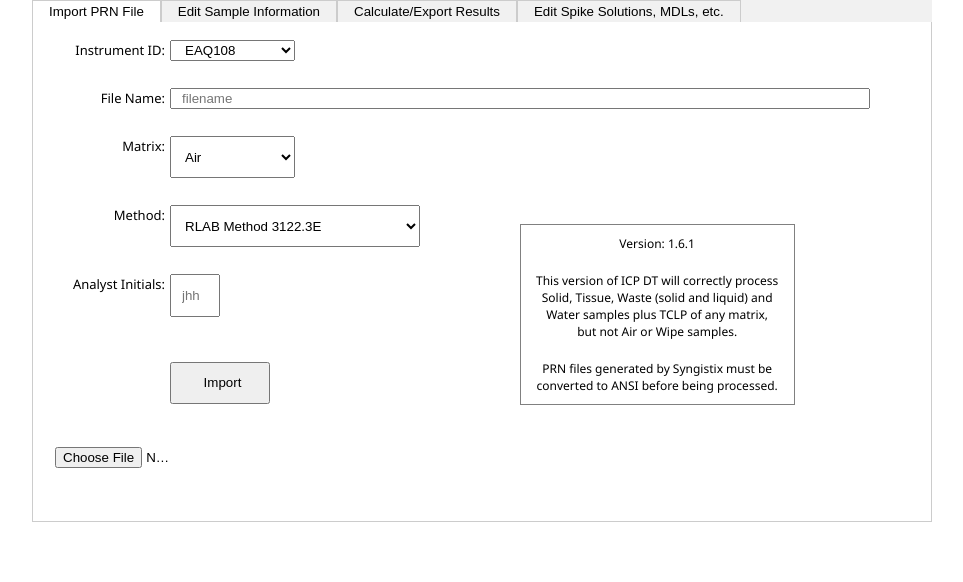
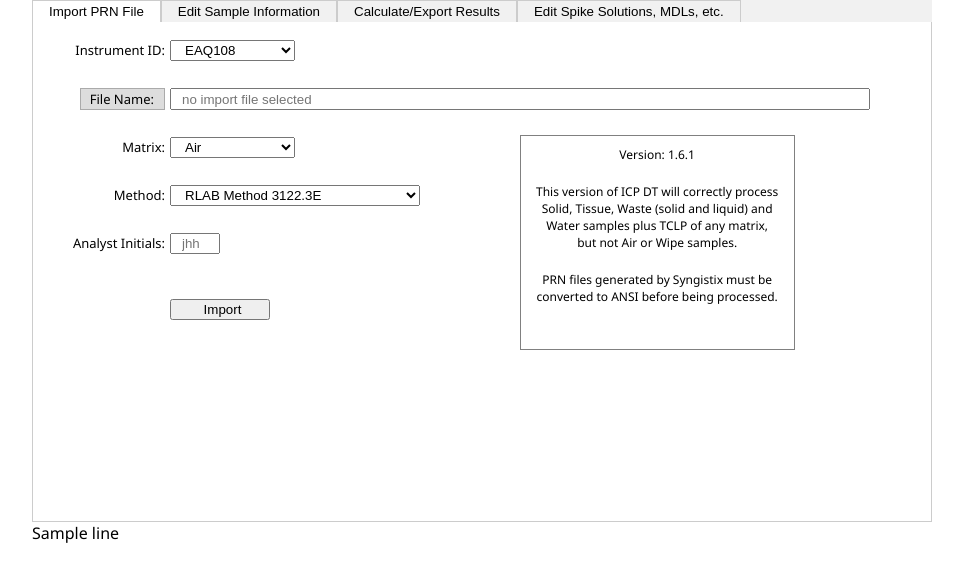
Before and after one commit to joelhealy/icpdt, a Flask app: template app/templates/icpdt.html in a window 1280 px wide. Shown: the part 22-604 px from the top of the page, without its empty margins (158-1121 px from the left). Run offline with Flask 2, Linux system fonts and the light colour scheme; the template is opened without the code that fills it: most values are stand-ins (such as "Sample title", 1, 10 or a date in 2020); one stand-in notice (Sample message) is shown.

Commit message:
Initial mockup

```diff
--- a/app/__init__.py
+++ b/app/__init__.py
@@ -4,5 +4,6 @@
 
 app = Flask(__name__)
 app.config['UPLOAD_FOLDER'] = UPLOAD_FOLDER
+app.secret_key = b'\xaf\xec\\\xb6\xab\xbf\x9d\xc8an\x03\x04\x19q\x9d\nn\xf2\x91\x12,@\xa3\xed'
 
 from app import routes
--- a/app/routes.py
+++ b/app/routes.py
@@ -1,6 +1,6 @@
 import os
 from app import app
-from flask import render_template, url_for, request, redirect, send_from_directory
+from flask import render_template, url_for, request, redirect, send_from_directory, flash, session
 from werkzeug.utils import secure_filename
 
 ALLOWED_EXTENSIONS = set(['txt', 'prn', 'pdf'])
@@ -16,49 +16,74 @@
     if request.method == 'POST':
         # check if the post request has the file part
         if 'file' not in request.files:
-            flash('No file part')
-            return redirect(request.url)
+            flash('No import file selected', 'import-tab')
+            return render_template('icpdt.html', tab_button='import-tab-button')
         file = request.files['file']
         # if user does not select file, browser also
         # submit a empty part without filename
         if file.filename == '':
-            flash('No selected file')
-            return redirect(request.url)
+            flash('No import file selected', 'import-tab')
+            return render_template('icpdt.html', tab_button='import-tab-button')
         if file and allowed_file(file.filename):
             filename = secure_filename(file.filename)
             file.save(os.path.join(app.config['UPLOAD_FOLDER'], filename))
-            return redirect(url_for('uploaded_file',
-                                    filename=filename))
-    return render_template('icpdt.html')
+            flash('Import file: ' + file.filename + ' successfully uploaded.', 'edit-tab')
+            sample_info = [
+                { "batch_id": "4429",
+                  "asr_number": 6684,
+                  "sample_number": 21,
+                  "qc_code": '__',
+                  "initial_weight_volume": 1.008,
+                  "diluted_volume": 1,
+                  "solids_ratio": 1.02,
+                  "spike_solution_id": "mock solution id"
+                },
+                { "batch_id": "4430",
+                  "asr_number": 6684,
+                  "sample_number": 21,
+                  "qc_code": '__',
+                  "initial_weight_volume": 1.011,
+                  "diluted_volume": 1,
+                  "solids_ratio": 1.02,
+                  "spike_solution_id": "mock solution id"
+                },
+            ]
+            import_lines = []
+            line_count = 0
+            with open(os.path.join(app.config['UPLOAD_FOLDER'], filename)) as f:
+                for line in f:
+                    mod_line = line
+                    if line_count < 7:
+                        # Strip leading Unicode magic number and Unicode null filler bytes if present
+                        # excluded_chars = dict.fromkeys([0, 254, 255])
+                        # mod_line = mod_line.translate(excluded_chars)
+                        # if first character is " then remove the first two "s
+                        if mod_line[0] == '"':
+                            mod_line = mod_line[1:]
+                            quote_pos = mod_line.find('"')
+                            if quote_pos > -1:
+                                mod_line = mod_line[:quote_pos] + mod_line[quote_pos+1:]
+                        arr = mod_line.strip().split(",")
+                        # if len(arr[0]) > 0:
+                        import_lines.append("%".join(arr))
+                        sample_info_row = {}
+                        sample_info_row["batch_id"] = filename
+                        sample_info_row["asr_number"] = arr[0]
+                        sample_info_row["sample_number"] = arr[1]
+                        sample_info_row["qc_code"] = arr[2]
+                        sample_info_row["initial_weight_volume"] = arr[3]
+                        sample_info_row["diluted_volume"] = arr[4]
+                        sample_info_row["solids_ratio"] = arr[5]
+                        sample_info_row["spike_solution_id"] = 'spike_solution_id'
+                        sample_info.append(sample_info_row)
+                        line_count = line_count + 1
 
+            return render_template('icpdt.html',
+                tab_button='edit-tab-button',
+                sample_info=sample_info,
+                import_lines=import_lines)
 
-@app.route('/tryup', methods=['GET', 'POST'])
-def upload_file():
-    if request.method == 'POST':
-        # check if the post request has the file part
-        if 'file' not in request.files:
-            flash('No file part')
-            return redirect(request.url)
-        file = request.files['file']
-        # if user does not select file, browser also
-        # submit a empty part without filename
-        if file.filename == '':
-            flash('No selected file')
-            return redirect(request.url)
-        if file and allowed_file(file.filename):
-            filename = secure_filename(file.filename)
-            file.save(os.path.join(app.config['UPLOAD_FOLDER'], filename))
-            return redirect(url_for('uploaded_file',
-                                    filename=filename))
-    return '''
-    <!doctype html>
-    <title>Upload new File</title>
-    <h1>Upload new File</h1>
-    <form method="POST" enctype="multipart/form-data">
-      <p><input type="file" name="file">
-         <input type="submit" value="Upload">
-      </form>
-    '''
+    return render_template('icpdt.html', tab_button='import-tab-button')
 
 
 @app.route('/uploads/<filename>')
--- a/app/static/css/styles.css
+++ b/app/static/css/styles.css
@@ -94,9 +94,9 @@
 
 #about-box {
     border: 1px solid gray;
-    margin: 100px 100px;
+    margin: 10px 100px 0px 100px;
     grid-column: 3 / 4;
-    grid-row: 3 / 8;
+    grid-row: 3 / 7;
     width: 275px;
 }
 
@@ -166,3 +166,21 @@
     grid-gap: 100px;
     margin: 15px 0px 0px 0px;
 }
+
+#filename-label {
+    background-color: #ddd;
+    margin-right: 5px;
+    margin-left: 35px;
+    padding-right: 10px;
+    border: 1px solid #aaa;
+}
+
+#import-tab-flash {
+    grid-column: 1 / 4;
+    color: red;
+    margin-left: 50px;
+}
+
+#edit-tab-flash {
+    margin-left: 25px;
+}
--- a/app/static/scripts/myscript.js
+++ b/app/static/scripts/myscript.js
@@ -18,3 +18,27 @@
     document.getElementById(tabName).style.display = "block";
     evt.currentTarget.className += " active";
 }
+
+
+var input = document.querySelector('#file-input');
+
+// Hide the input (type="file") element because we can't control style
+input.style.opacity = 0;
+
+// Update the readonly filename textbox when input(type="file") changes
+input.addEventListener('change', function() {
+    document
+        .getElementById("import-filename")
+        .value = input.files[0].name
+            + " (size: " + returnFileSize(input.files[0].size) + ")";
+});
+
+function returnFileSize(number) {
+    if (number < 1024) {
+        return number + 'bytes';
+    } else if (number > 1024 && number < 1048576) {
+        return (number/1024).toFixed(1) + 'KB';
+    } else if (number > 1048576) {
+        return (number/1048576).toFixed(1) + 'MB';
+    }
+}
--- /dev/null
+++ b/app/templates/base.html
@@ -0,0 +1,21 @@
+<!doctype html>
+<html>
+<head>
+  <title>ICP DT Mockup</title>
+  <link rel="stylesheet" href="{{ url_for('static', filename='css/styles.css') }}"/>
+</head>
+<body>
+{% block body %}{% endblock %}
+{% with messages = get_flashed_messages(with_categories=true) %}
+  {% if messages %}
+    <ul class="flashes">
+    {% for category, message in messages %}
+      {% if category == 'base' %}
+        <li>{{ message }}</li>
+      {% endif %}
+    {% endfor %}
+    </ul>
+  {% endif %}
+{% endwith %}
+</body>
+</html>
--- a/app/templates/icpdt.html
+++ b/app/templates/icpdt.html
@@ -1,10 +1,5 @@
-<!doctype html>
-<html>
-<head>
-  <title>ICP DT Mockup</title>
-  <link rel="stylesheet" href="{{ url_for('static', filename='css/styles.css') }}"/>
-</head>
-<body>
+{% extends "base.html" %}
+{% block body %}
   <div class="page">
     <!-- Header -->
     <div class="header">
@@ -12,10 +7,10 @@
     </div>
     <!-- Tab links -->
     <div class="tab">
-      <button class="tablinks active" onclick="openTab(event, 'import-tab')">Import PRN File</button>
-      <button class="tablinks" onclick="openTab(event, 'edit-tab')">Edit Sample Information</button>
-      <button class="tablinks" onclick="openTab(event, 'calculate-tab')">Calculate/Export Results</button>
-      <button class="tablinks" onclick="openTab(event, 'misc-tab')">Edit Spike Solutions, MDLs, etc.</button>
+      <button id="import-tab-button" class="tablinks active" onclick="openTab(event, 'import-tab')">Import PRN File</button>
+      <button id="edit-tab-button" class="tablinks" onclick="openTab(event, 'edit-tab')">Edit Sample Information</button>
+      <button id="calculate-tab-button" class="tablinks" onclick="openTab(event, 'calculate-tab')">Calculate/Export Results</button>
+      <button id="misc-tab-button" class="tablinks" onclick="openTab(event, 'misc-tab')">Edit Spike Solutions, MDLs, etc.</button>
     </div>
 
     <!-- Tab content -->
@@ -33,8 +28,8 @@
             <option value="EAQ59">EAQ59</option>
           </select>
           <!-- Filename textbox -->
-          <label for="import-filename">File Name:</label>
-          <input id="import-filename" type="text" placeholder="filename" />
+          <label id="filename-label" for="file-input">File Name:</label>
+          <input id="import-filename" type="text" placeholder="no import file selected" readonly/>
           <!-- Matrix dropdownlist -->
           <label for="import-matrix">Matrix:</label>
           <select id="import-matrix">
@@ -67,7 +62,22 @@
             <p>PRN files generated by Syngistix must be
             converted to ANSI before being processed.</p>
           </div>
-          <input type="file" name="file">
+          <div>
+          <input id="file-input" type="file" name="file">
+          </div>
+          <div id="import-tab-flash">
+            {% with messages = get_flashed_messages(with_categories=true) %}
+              {% if messages %}
+                <ul class="flashes">
+                {% for category, message in messages %}
+                  {% if category == 'import-tab' %}
+                    <li>{{ message }}</li>
+                  {% endif %}
+                {% endfor %}
+                </ul>
+              {% endif %}
+            {% endwith %}
+          </div>
         </div>  <!-- end of import-prn-grid -->
       </form>
     </div>
@@ -98,49 +108,43 @@
           <div class="sample-info-item">Diluted Volume</div>
           <div class="sample-info-item">Solids Ratio</div>
           <div class="sample-info-item">Spike Solution ID</div>
-          <!-- New Row -->
-          <div class="sample-info-item">4428</div>
-          <div class="sample-info-item">6684</div>
-          <div class="sample-info-item">21</div>
-          <div class="sample-info-item">__</div>
-          <div class="sample-info-item">1.008</div>
-          <div class="sample-info-item">1</div>
-          <div class="sample-info-item">1.02</div>
-          <div class="sample-info-item"></div>
-          <!-- New Row -->
-          <div class="sample-info-item">4428</div>
-          <div class="sample-info-item">6684</div>
-          <div class="sample-info-item">21</div>
-          <div class="sample-info-item">MS</div>
-          <div class="sample-info-item">1.011</div>
-          <div class="sample-info-item">1</div>
-          <div class="sample-info-item">1.02</div>
-          <div class="sample-info-item">1 mL QCS21 + 1 ml SPEX Common + 1ml Ag</div>
-          <!-- New Row -->
-          <div class="sample-info-item">4428</div>
-          <div class="sample-info-item">6684</div>
-          <div class="sample-info-item">21</div>
-          <div class="sample-info-item">MSD</div>
-          <div class="sample-info-item">1.01</div>
-          <div class="sample-info-item">1</div>
-          <div class="sample-info-item">1.02</div>
-          <div class="sample-info-item">1 mL QCS21 + 1 ml SPEX Common + 1ml Ag</div>
-          <!-- New Row -->
-          <div class="sample-info-item">4428</div>
-          <div class="sample-info-item">6684</div>
-          <div class="sample-info-item">22</div>
-          <div class="sample-info-item">__</div>
-          <div class="sample-info-item">1.017</div>
-          <div class="sample-info-item">1</div>
-          <div class="sample-info-item">1.087</div>
-          <div class="sample-info-item"></div>
+          {% if sample_info %}
+            {% for sample_info_row in sample_info %}
+              <div class="sample-info-item">{{ sample_info_row.batch_id }}</div>
+              <div class="sample-info-item">{{ sample_info_row.asr_number }}</div>
+              <div class="sample-info-item">{{ sample_info_row.sample_number }}</div>
+              <div class="sample-info-item">{{ sample_info_row.qc_code }}</div>
+              <div class="sample-info-item">{{ sample_info_row.initial_weight_volume }}</div>
+              <div class="sample-info-item">{{ sample_info_row.diluted_volume }}</div>
+              <div class="sample-info-item">{{ sample_info_row.solids_ratio }}</div>
+              <div class="sample-info-item">{{ sample_info_row.spike_solution_id }}</div>
+            {% endfor %}
+          {% endif %}
         </div>
         <!-- Footer -->
         <div class="footer">
-          <button>Save and Update</button>
+          <button style="float: right">Save and Update</button>
         </div>
       </div>
+      <div id="edit-tab-flash">
+        {% with messages = get_flashed_messages(with_categories=true) %}
+          {% if messages %}
+            <ul class="flashes">
+            {% for category, message in messages %}
+              {% if category == 'edit-tab' %}
+                <li>{{ message }}</li>
+              {% endif %}
+            {% endfor %}
+            </ul>
+          {% endif %}
+        {% endwith %}
+      </div>
     </div>
+    {% if import_lines %}
+      {% for line in import_lines %}
+        <p>{{ line }}</p>
+      {% endfor %}
+    {% endif %}
 
     <div id="calculate-tab" class="tabcontent" style="display: none">
       <div>
@@ -314,5 +318,9 @@
   </div>
 
   <script src="{{ url_for('static', filename='scripts/myscript.js') }}"></script>
-</body>
-</html>
+  {% if tab_button %}
+    <script>
+      document.getElementById('{{ tab_button }}').click();
+    </script>
+  {% endif %}
+{% endblock %}
```
